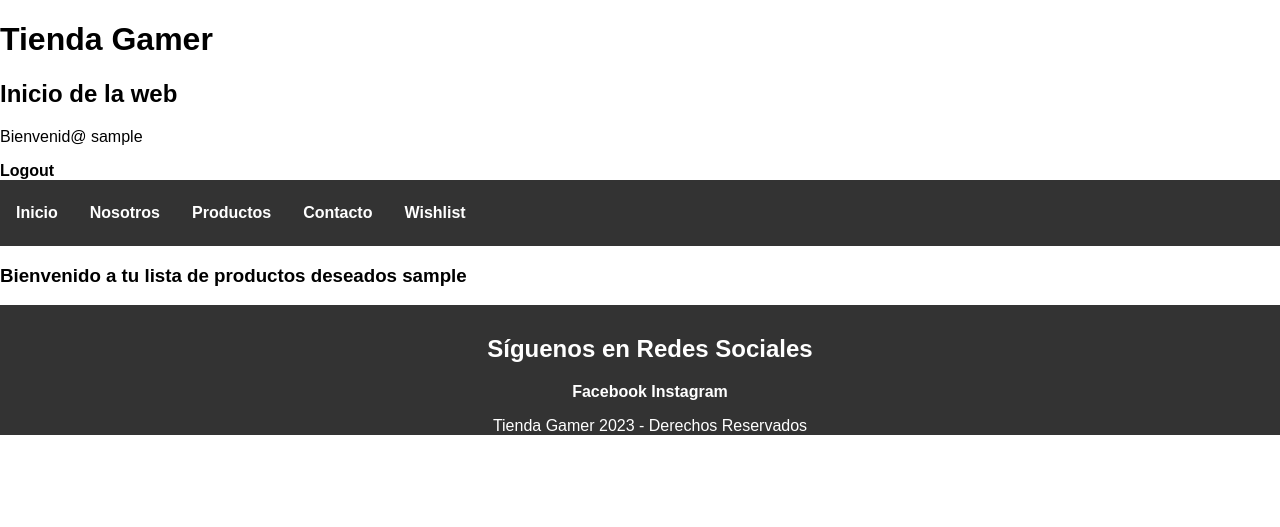
After one commit to osunamartin/djangoCAC, a Django app: page /game_shop/wishlist in a window 1280 px wide. The commit adds this page. Shown: the top 527 px of the page. Run offline with Django 4.2, Linux system fonts and the light colour scheme; the visitor is signed in with stand-in values (Sample User, id 1).

Commit message:
wishlist
plantilla wishlist, sólo visible para cada usuario. Habría que ver como hacer que sea única para cada user.

```diff
--- a/core/templates/core/base.html
+++ b/core/templates/core/base.html
@@ -45,6 +45,9 @@
       </div>
     </div>
     <a href="{% url 'contacto' %}">Contacto</a>
+    {% if user.is_authenticated %}
+      <a href="{% url 'wishlist' %}">Wishlist</a>
+    {%endif%}
   </div>
 
 </nav>
--- /dev/null
+++ b/core/templates/core/wishlist.html
@@ -0,0 +1,10 @@
+{%extends "core/base.html"%}
+
+{%block section_title%} Inicio de la web {%endblock%}
+{%block content%}
+    <section id="nosotros">
+            <h3>  Bienvenido a tu lista de productos deseados {{user.username}}
+            </h3>
+      </section>
+
+{%endblock%}
--- a/core/urls.py
+++ b/core/urls.py
@@ -11,6 +11,7 @@ urlpatterns = [
     path('accounts/logout/', auth_views.LogoutView.as_view(), name='logout'),
     path('', views.index, name="index"),
     path('contacto', views.contacto, name="contacto"),
+    path('wishlist', views.WishlistListView.as_view(), name="wishlist"),
     path('Nosotros', views.quienesSomos, name="nosotros"),
     path('producto/alta', views.ProductoCreateView.as_view(), name="producto_alta"),
     path('producto/lista', ProductoListView.as_view(), name='producto_lista'),
--- a/core/views.py
+++ b/core/views.py
@@ -7,7 +7,7 @@ from django.contrib.auth.decorators import login_required, permission_required
 #from django.contrib.auth.mixins import LoginRequiredMixin
 from datetime import datetime
 from .forms import ContactoForm, ProductoAltaForm
-from .models import Persona, Producto
+from .models import Persona, Producto, Wishlist
 from django.views.generic.list import ListView
 from django.views.generic.edit import CreateView
 # Create your views here.
@@ -34,6 +34,12 @@ class ProductoListView(ListView):
     model = Producto
     template_name = 'core/producto_lista.html'  # Nombre de la plantilla HTML
     context_object_name = 'productos'
+
+@method_decorator(login_required, name='dispatch')
+class WishlistListView(ListView):
+    model = Wishlist
+    template_name = 'core/wishlist.html'  # Nombre de la plantilla HTML
+    context_object_name = 'wishlist'
 
 def buscar_producto(request):
   if request.method == "POST":
--- a/gameShop/settings.py
+++ b/gameShop/settings.py
@@ -84,7 +84,7 @@ DATABASES = {
         'ENGINE': 'django.db.backends.postgresql',
         'NAME': 'gameshop',
         'USER': 'postgres',
-        'PASSWORD': '4812857a',
+        'PASSWORD': '1123',
         'HOST': '127.0.0.1',
         'PORT': '5432',
     }
```
